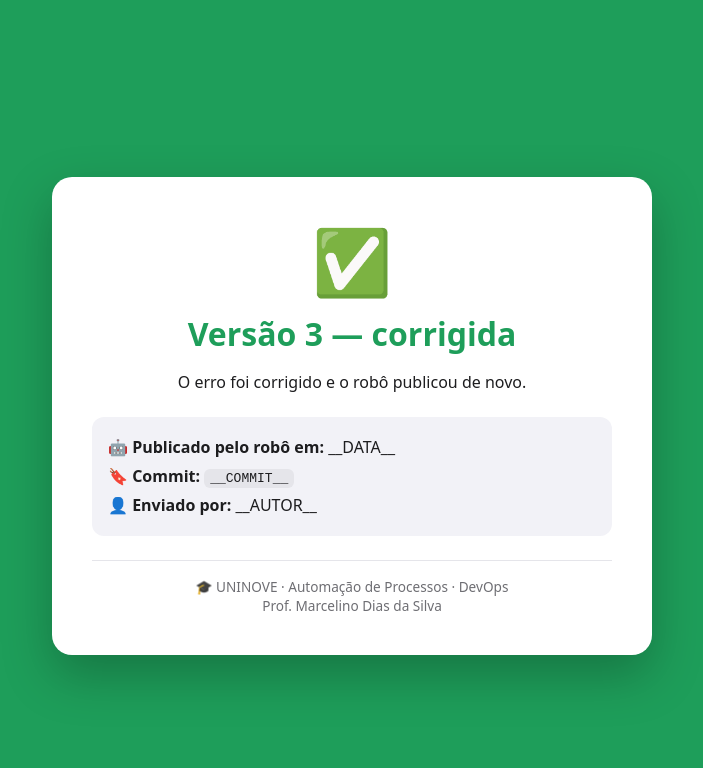
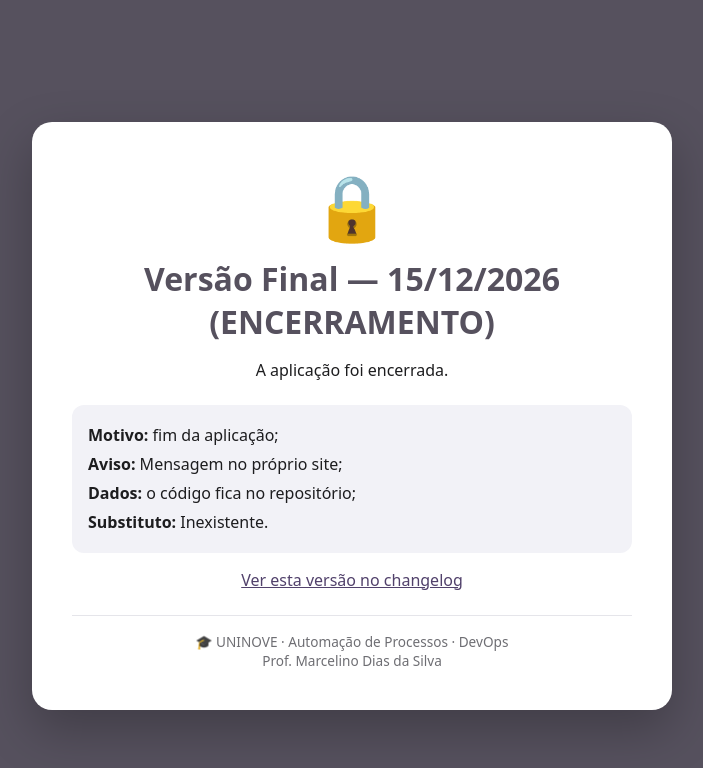
Before and after one commit to thuni7954-cmyk/lab-cicd-actions, a plain HTML site: page index.html in a window 1280 px wide. Shown: the whole page, without its empty margins (288-991 px from the left). Drawn offline with Linux system fonts and the light colour scheme.

Commit message:
Encerramento

```diff
--- a/index.html
+++ b/index.html
@@ -3,16 +3,7 @@
 <head>
   <meta charset="UTF-8">
   <meta name="viewport" content="width=device-width, initial-scale=1.0">
-  <title>Meu site - Versão 3 — corrigida❤️ </title>
-  <title>"Então me ajude a segurar<br>
-Essa barra que é gostar de você<br>
-Então me ajude a segurar<br>
-Essa barra que é gostar de você<br>
-
-Hiê!<br>
-Didididiê<br>
-Didididiê ê ê<br>
-Didididiê"<br></title>
+  <title>Versão Final — Encerramento</title>
   <style>
     body {
       margin: 0;
@@ -20,21 +11,21 @@ Didididiê"<br></title>
       display: grid;
       place-items: center;
       font-family: system-ui, "Segoe UI", Roboto, sans-serif;
-      background: #1e9e5a;
+      background: #56515e;
       padding: 1rem;
     }
     .cartao {
       background: #fff;
       border-radius: 20px;
       padding: 2.5rem;
-      max-width: 520px;
+      max-width: 560px;
       width: 100%;
       box-shadow: 0 20px 50px rgba(0, 0, 0, .25);
       text-align: center;
       color: #1d1d1f;
     }
     .emoji { font-size: 4rem; }
-    h1 { margin: .5rem 0; color: #1e9e5a; }
+    h1 { margin: .5rem 0; color: #56515e; }
     .versao {
       margin-top: 1.5rem;
       padding: 1rem;
@@ -43,21 +34,27 @@ Didididiê"<br></title>
       text-align: left;
       line-height: 1.8;
     }
-    code { background: #e5e5ea; padding: 2px 6px; border-radius: 6px; }
+    .versao p { margin: 0; }
+    .changelog { display: inline-block; margin-top: 1rem; color: #51416b; }
     footer { margin-top: 1.5rem; padding-top: 1rem; border-top: 1px solid #e5e5ea; color: #6e6e73; font-size: .85rem; }
   </style>
 </head>
 <body>
   <main class="cartao">
-    <div class="emoji">✅</div>
-    <h1>Versão 3 — corrigida</h1>
-    <p>O erro foi corrigido e o robô publicou de novo.</p>
+    <div class="emoji" aria-hidden="true">🔒</div>
+    <h1>Versão Final — 15/12/2026 (ENCERRAMENTO)</h1>
+    <p>A aplicação foi encerrada.</p>
 
     <div class="versao">
-      🤖 <strong>Publicado pelo robô em:</strong> __DATA__<br>
-      🔖 <strong>Commit:</strong> <code>__COMMIT__</code><br>
-      👤 <strong>Enviado por:</strong> __AUTOR__
+      <p><strong>Motivo:</strong> fim da aplicação;</p>
+      <p><strong>Aviso:</strong> Mensagem no próprio site;</p>
+      <p><strong>Dados:</strong> o código fica no repositório;</p>
+      <p><strong>Substituto:</strong> Inexistente.</p>
     </div>
+
+    <a class="changelog" href="https://github.com/thuni7954-cmyk/lab-cicd-actions/blob/main/CHANGELOG.md#vers%C3%A3o-final--15122026-encerramento">
+      Ver esta versão no changelog
+    </a>
 
     <footer>
       🎓 UNINOVE · Automação de Processos · DevOps<br>
```
